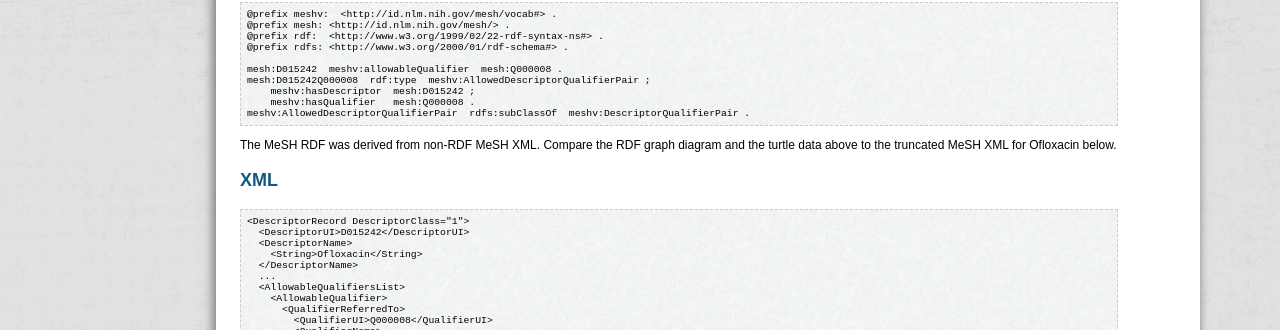
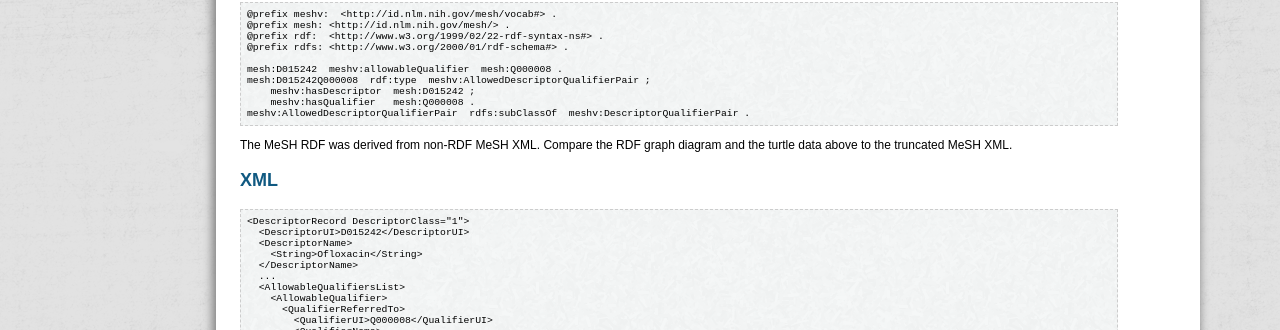
Before and after one commit to HHS/meshrdf, a Jekyll site: the page built from dqpairs.md, in a window 1280 px wide. Shown: the part 1080-1410 px from the top of the page. Built offline with Jekyll 4.4.1, drawn with Linux system fonts in a browser that asks for light colours; nearby versions of some CDN libraries.

Commit message:
Text edit.

````diff
--- a/dqpairs.md
+++ b/dqpairs.md
@@ -60,7 +60,7 @@ mesh:D015242Q000008  rdf:type  meshv:AllowedDescriptorQualifierPair ;
     meshv:hasQualifier   mesh:Q000008 .
 meshv:AllowedDescriptorQualifierPair  rdfs:subClassOf  meshv:DescriptorQualifierPair .
 ```
-The MeSH RDF was derived from non-RDF MeSH XML. Compare the RDF graph diagram and the turtle data above to the truncated MeSH XML for Ofloxacin below.
+The MeSH RDF was derived from non-RDF MeSH XML. Compare the RDF graph diagram and the turtle data above to the truncated MeSH XML.
 
 ## XML
 {: class="inline-header"}
````
